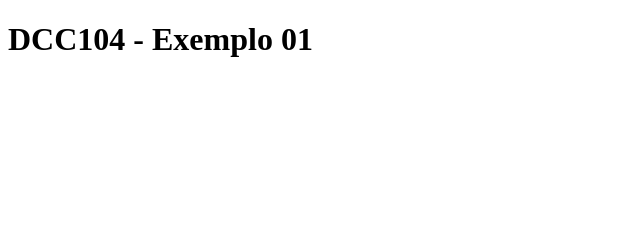
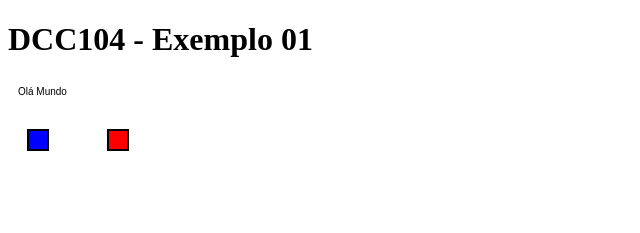
Before and after one commit to ufjf-dcc104/dcc104-2017-1-exr01-rafaelgmotta, a plain HTML site: page index.html in a window 1280 px wide. Shown: the whole page, without its empty margins (0-640 px from the left). Drawn offline with Linux system fonts and the light colour scheme.

Commit message:
Adiciona quadrado

```diff
--- a/index.html
+++ b/index.html
@@ -13,6 +13,17 @@
       var eCanvas = document.getElementsByTagName("canvas")[0];
       var ctx = eCanvas.getContext("2d");
 
+      ctx.fillText("Olá Mundo",10,15);
+
+      ctx.fillStyle = "blue";
+      ctx.fillRect(20,50,20,20);
+      ctx.lineWidth = 2;
+      ctx.strokeRect(20,50,20,20);
+
+      ctx.fillStyle = "red";
+      ctx.fillRect(100,50,20,20);
+      ctx.lineWidth = 2;
+      ctx.strokeRect(100,50,20,20);
 
     </script>
   </body>
```
